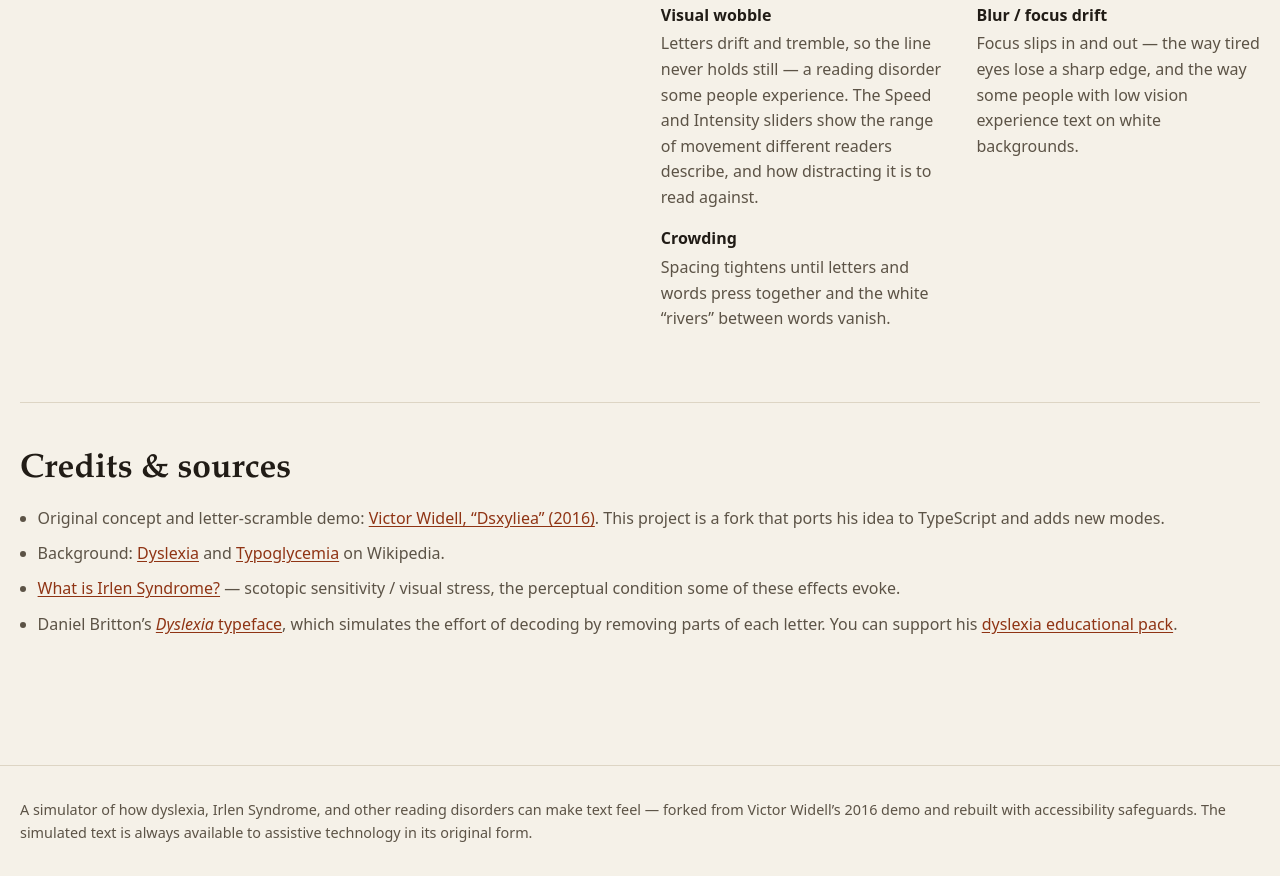
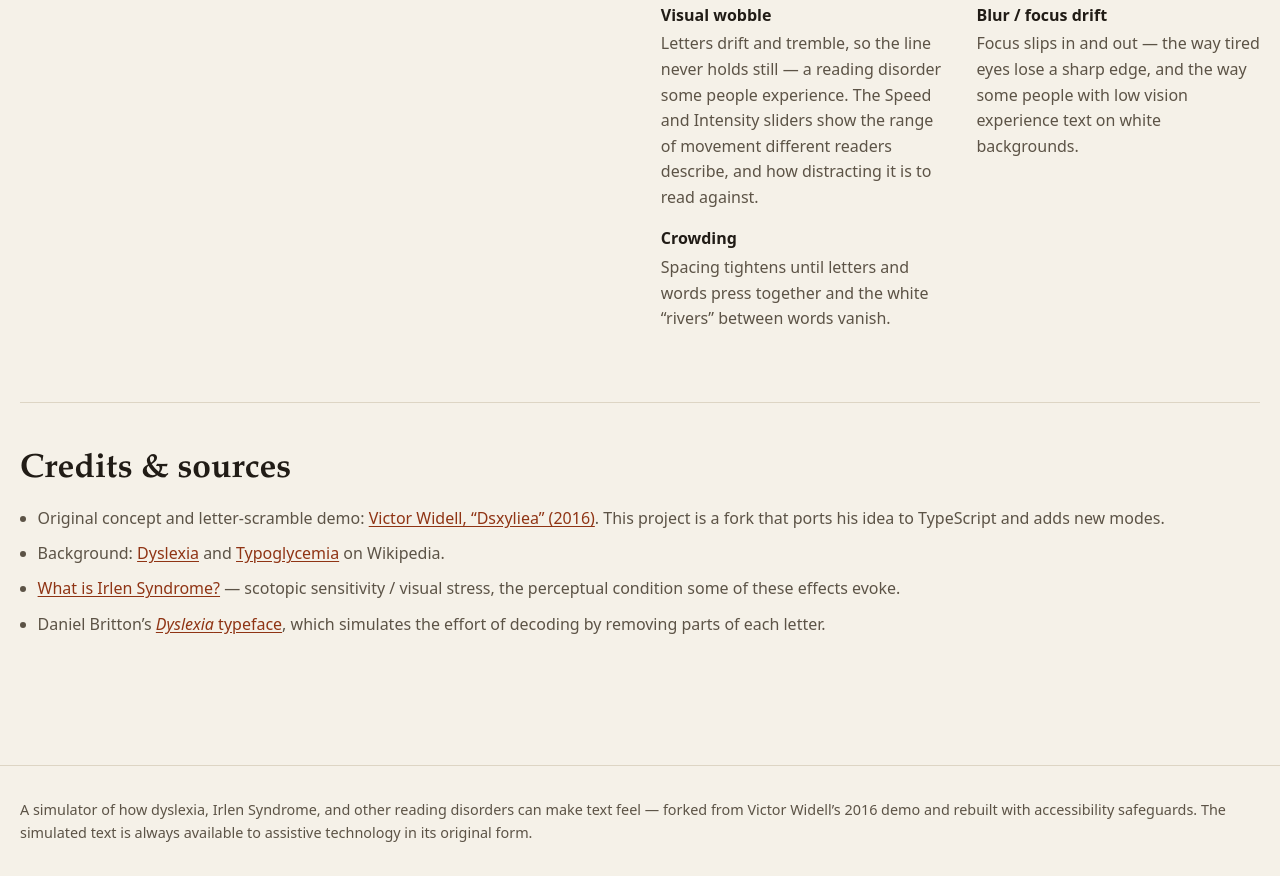
Before and after one commit to jdhori/dyslexia-simulator, a website built with Vite: page index.html in a window 1280 px wide. Shown: the part 2621-3497 px from the top of the page. Built offline with nearby package versions, Linux system fonts and the light colour scheme.

Commit message:
docs: edit credits text

```diff
--- a/index.html
+++ b/index.html
@@ -247,12 +247,7 @@
               rel="noopener"
               ><em>Dyslexia</em> typeface</a
             >, which simulates the effort of decoding by removing parts of each
-            letter. You can support his
-            <a
-              href="https://www.crowdfunder.co.uk/p/dyslexia-educational-pack"
-              rel="noopener"
-              >dyslexia educational pack</a
-            >.
+            letter.
           </li>
         </ul>
       </section>
```
Also changed, not shown: README.md.
